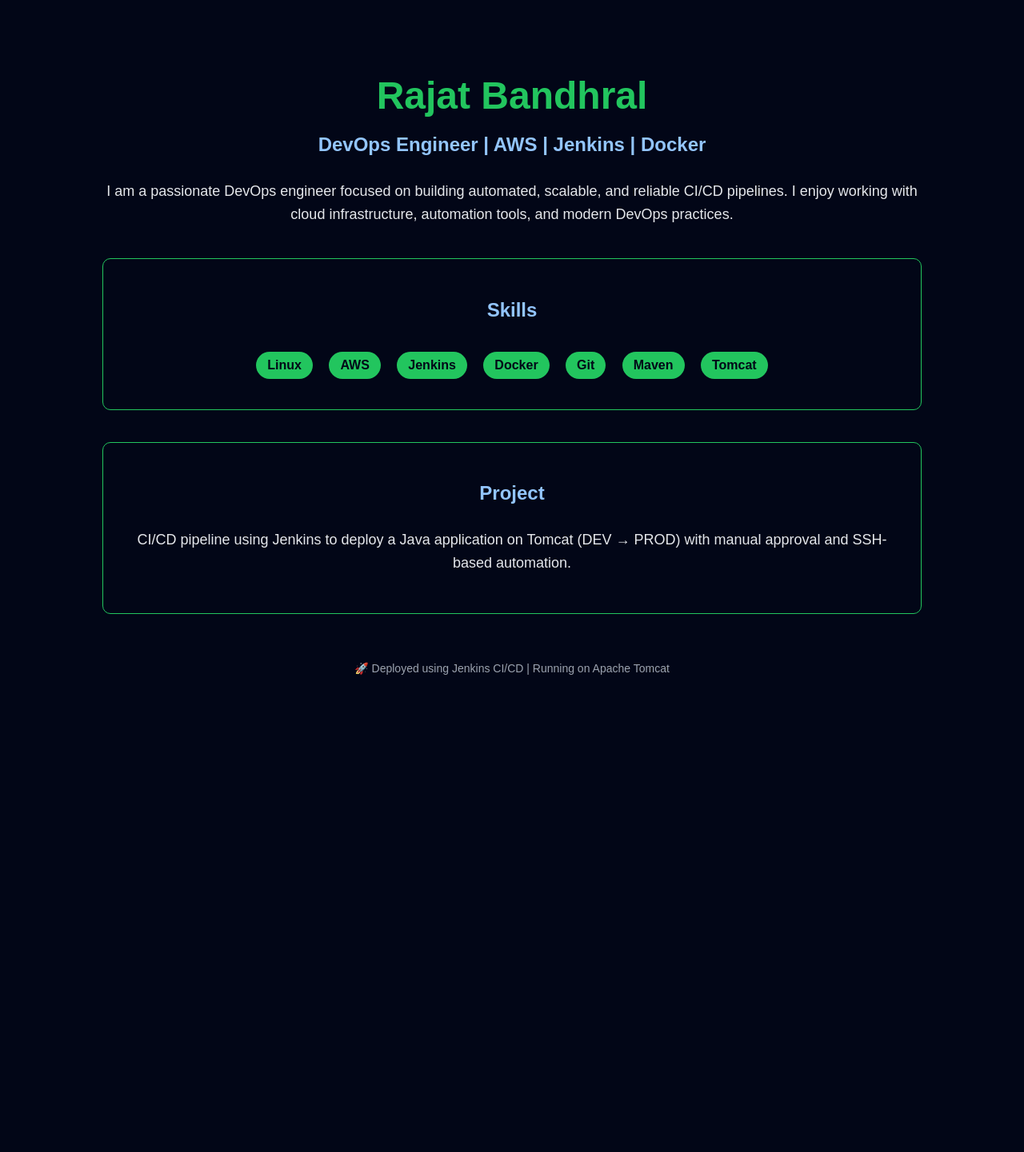
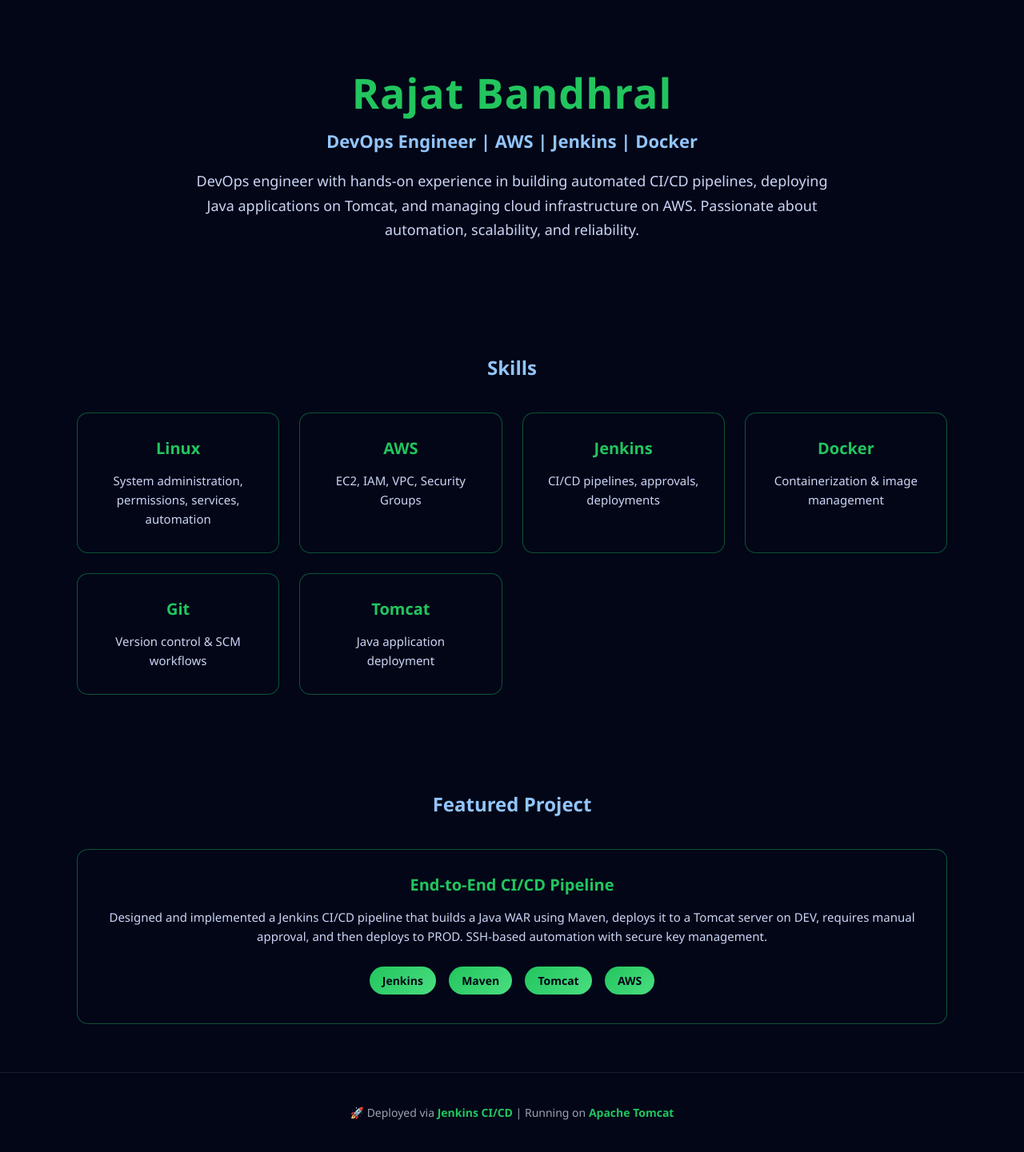
Before and after one commit to Rajat972/Terraformtest, a web app: page / in a window 1280 px wide. Shown: the whole page at 80% size. Before the commit the page ends 844 px from the top, so only its background shows below. Run offline with its HTML, style and script files only (its server is not run), Linux system fonts and the light colour scheme; data that the repository does not hold is empty.

Commit message:
Update index.html
html more better

```diff
--- a/src/main/webapp/index.html
+++ b/src/main/webapp/index.html
@@ -5,103 +5,156 @@
     <title>Rajat Bandhral | DevOps Engineer</title>
 
     <style>
+        * {
+            margin: 0;
+            padding: 0;
+            box-sizing: border-box;
+            font-family: "Segoe UI", Tahoma, Geneva, Verdana, sans-serif;
+        }
+
         body {
-            margin: 0;
-            font-family: Arial, Helvetica, sans-serif;
-            background: linear-gradient(135deg, #020617, #020617);
+            background: radial-gradient(circle at top, #020617, #020617);
             color: #e5e7eb;
         }
 
-        .container {
-            width: 80%;
-            margin: auto;
-            padding: 60px 0;
+        header {
+            padding: 80px 20px;
             text-align: center;
         }
 
-        h1 {
-            font-size: 48px;
+        header h1 {
+            font-size: 52px;
             color: #22c55e;
-            margin-bottom: 10px;
+            letter-spacing: 1px;
         }
 
-        h2 {
-            font-size: 24px;
+        header h2 {
+            margin-top: 10px;
+            font-size: 22px;
             color: #93c5fd;
-            margin-bottom: 30px;
         }
 
-        p {
+        header p {
+            margin-top: 20px;
             font-size: 18px;
-            line-height: 1.6;
+            max-width: 800px;
+            margin-left: auto;
+            margin-right: auto;
+            line-height: 1.7;
+            color: #cbd5f5;
+        }
+
+        section {
+            width: 85%;
+            margin: auto;
+            padding: 60px 0;
+        }
+
+        .grid {
+            display: grid;
+            grid-template-columns: repeat(auto-fit, minmax(220px, 1fr));
+            gap: 25px;
         }
 
         .card {
             background: #020617;
-            border: 1px solid #22c55e;
-            border-radius: 10px;
+            border-radius: 14px;
             padding: 30px;
-            margin-top: 40px;
+            text-align: center;
+            border: 1px solid rgba(34, 197, 94, 0.4);
+            transition: transform 0.3s ease, box-shadow 0.3s ease;
         }
 
-        .skills span {
+        .card:hover {
+            transform: translateY(-8px);
+            box-shadow: 0 10px 30px rgba(34, 197, 94, 0.25);
+        }
+
+        .card h3 {
+            color: #22c55e;
+            margin-bottom: 15px;
+            font-size: 20px;
+        }
+
+        .card p {
+            font-size: 15px;
+            color: #cbd5f5;
+            line-height: 1.6;
+        }
+
+        .badge {
             display: inline-block;
-            margin: 8px;
-            padding: 8px 14px;
+            margin: 6px;
+            padding: 8px 16px;
             border-radius: 20px;
-            background: #22c55e;
+            background: linear-gradient(135deg, #22c55e, #4ade80);
             color: #020617;
             font-weight: bold;
+            font-size: 14px;
         }
 
         footer {
-            margin-top: 60px;
+            text-align: center;
+            padding: 40px 20px;
             font-size: 14px;
             color: #9ca3af;
+            border-top: 1px solid rgba(255,255,255,0.1);
+        }
+
+        footer span {
+            color: #22c55e;
+            font-weight: bold;
         }
     </style>
 </head>
 
 <body>
 
-<div class="container">
-
+<header>
     <h1>Rajat Bandhral</h1>
     <h2>DevOps Engineer | AWS | Jenkins | Docker</h2>
+    <p>
+        DevOps engineer with hands-on experience in building automated CI/CD pipelines,
+        deploying Java applications on Tomcat, and managing cloud infrastructure on AWS.
+        Passionate about automation, scalability, and reliability.
+    </p>
+</header>
 
-    <p>
-        I am a passionate DevOps engineer focused on building automated,
-        scalable, and reliable CI/CD pipelines.
-        I enjoy working with cloud infrastructure, automation tools,
-        and modern DevOps practices.
-    </p>
+<section>
+    <h2 style="text-align:center; color:#93c5fd; margin-bottom:40px;">Skills</h2>
+
+    <div class="grid">
+        <div class="card"><h3>Linux</h3><p>System administration, permissions, services, automation</p></div>
+        <div class="card"><h3>AWS</h3><p>EC2, IAM, VPC, Security Groups</p></div>
+        <div class="card"><h3>Jenkins</h3><p>CI/CD pipelines, approvals, deployments</p></div>
+        <div class="card"><h3>Docker</h3><p>Containerization & image management</p></div>
+        <div class="card"><h3>Git</h3><p>Version control & SCM workflows</p></div>
+        <div class="card"><h3>Tomcat</h3><p>Java application deployment</p></div>
+    </div>
+</section>
+
+<section>
+    <h2 style="text-align:center; color:#93c5fd; margin-bottom:40px;">Featured Project</h2>
 
     <div class="card">
-        <h2>Skills</h2>
-        <div class="skills">
-            <span>Linux</span>
-            <span>AWS</span>
-            <span>Jenkins</span>
-            <span>Docker</span>
-            <span>Git</span>
-            <span>Maven</span>
-            <span>Tomcat</span>
+        <h3>End-to-End CI/CD Pipeline</h3>
+        <p>
+            Designed and implemented a Jenkins CI/CD pipeline that builds a Java WAR
+            using Maven, deploys it to a Tomcat server on DEV, requires manual approval,
+            and then deploys to PROD. SSH-based automation with secure key management.
+        </p>
+        <div style="margin-top:20px;">
+            <span class="badge">Jenkins</span>
+            <span class="badge">Maven</span>
+            <span class="badge">Tomcat</span>
+            <span class="badge">AWS</span>
         </div>
     </div>
+</section>
 
-    <div class="card">
-        <h2>Project</h2>
-        <p>
-            CI/CD pipeline using Jenkins to deploy a Java application
-            on Tomcat (DEV → PROD) with manual approval and SSH-based automation.
-        </p>
-    </div>
-
-    <footer>
-        🚀 Deployed using Jenkins CI/CD | Running on Apache Tomcat
-    </footer>
-
-</div>
+<footer>
+    🚀 Deployed via <span>Jenkins CI/CD</span> | Running on <span>Apache Tomcat</span>
+</footer>
 
 </body>
 </html>
```
